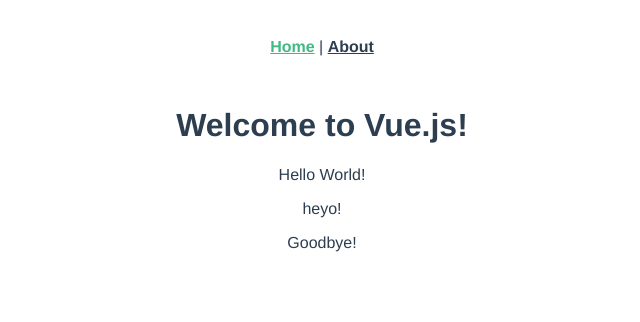
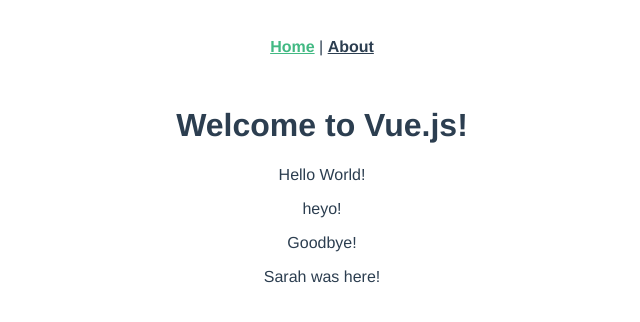
Before and after one commit to def-end-icecream/student_portal, a Vue app: page / in a window 1280 px wide. Shown: the top 322 px of the page, without its empty margins (318-958 px from the left). Built offline with nearby package versions, Linux system fonts and the light colour scheme; the HTML template or start-up script is replaced by a standard one.

Commit message:
adds sarah to home.vue

```diff
--- a/src/views/Home.vue
+++ b/src/views/Home.vue
@@ -4,6 +4,7 @@
     <p>Hello World!</p>
     <p>heyo!</p>
     <p>Goodbye!</p>
+    <p>Sarah was here!</p>
   </div>
 </template>
 
```
